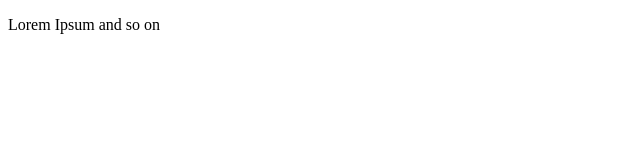
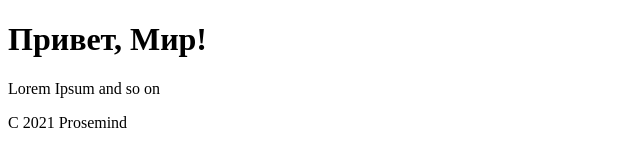
Before and after one commit to lenovreg/Python_TietoEvry_Feb2022, a plain HTML site: page Day_14_Web_Automation/index.html in a window 1280 px wide. Shown: the whole page, without its empty margins (0-640 px from the left). Drawn offline with Linux system fonts and the light colour scheme.

Commit message:
More stuff for index html

```diff
--- a/Day_14_Web_Automation/index.html
+++ b/Day_14_Web_Automation/index.html
@@ -5,6 +5,14 @@
     <title>Title</title>
 </head>
 <body>
-<p class="my-novel" id="unique-paragraph">Lorem Ipsum and so on</p>
+<header>
+    <h1>Привет, Мир!</h1>
+</header>
+
+<main>
+    <p class="my-novel" id="unique-paragraph">Lorem Ipsum and so on</p>
+</main>
+
+<footer>C 2021 Prosemind</footer>
 </body>
 </html>
```
